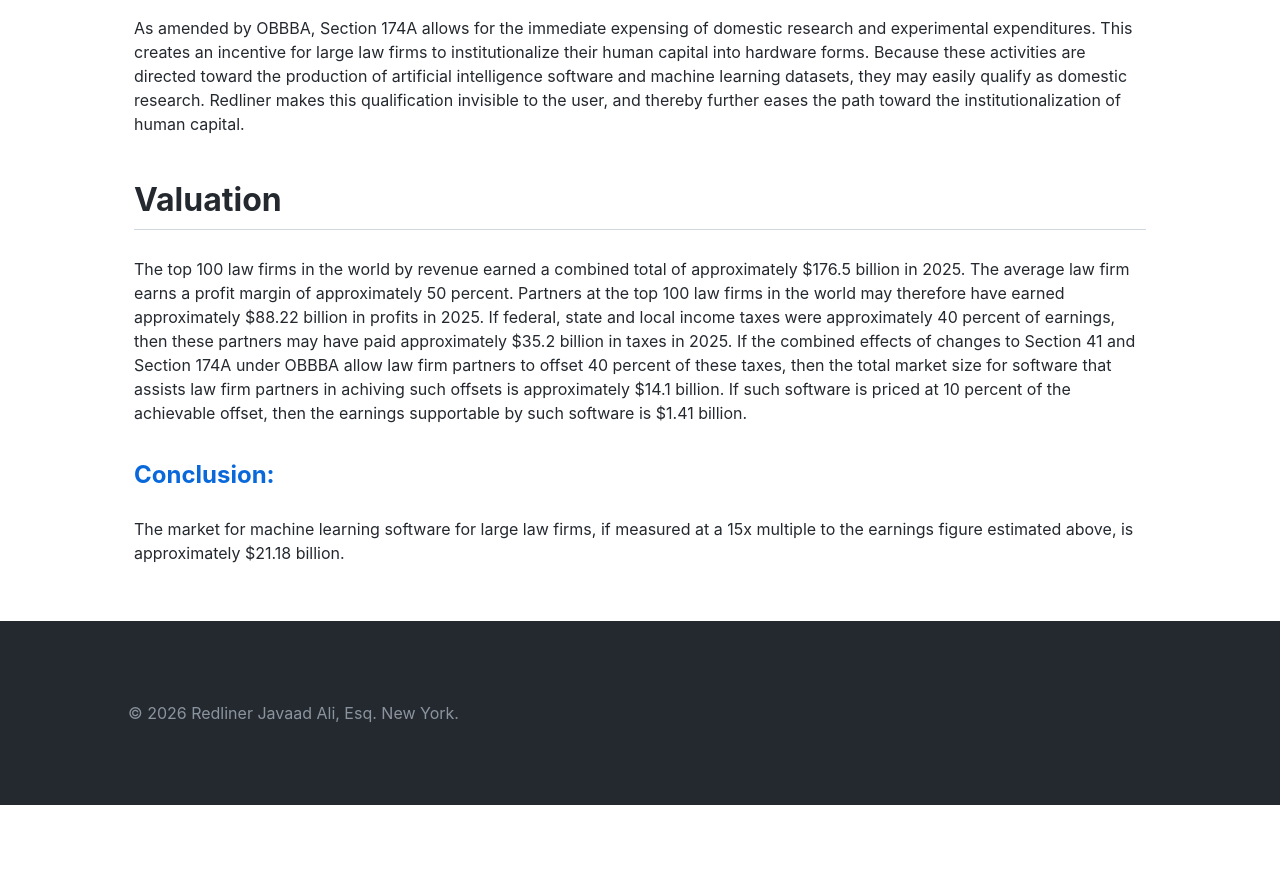
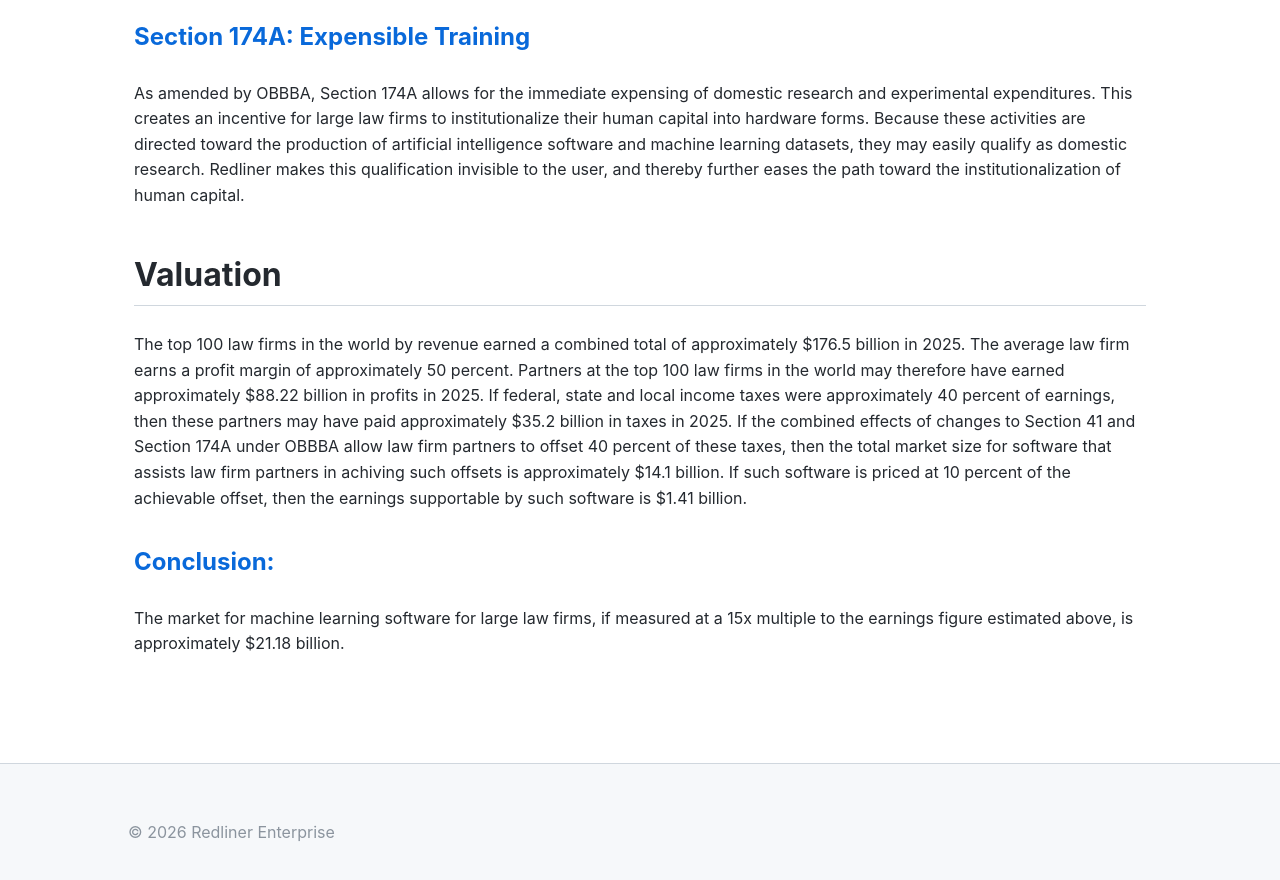
Before and after one commit to advocatesclose/redliner-site, a Jekyll site: the page built from machine-learning/index.md, in a window 1280 px wide and 900 px high, scrolled down 1668 px. Shown: the top 880 px of the window. Built offline with Jekyll 4.4.1, drawn with Linux system fonts in a browser that asks for light colours; before the commit the page ends 2473 px from its top, so only the background shows below that.

Commit message:
Refactor default layout HTML structure and styles

```diff
--- a/_layouts/default.html
+++ b/_layouts/default.html
@@ -1,29 +1,23 @@
 <!DOCTYPE html>
-<html>
+<html lang="en">
 <head>
     <meta charset="UTF-8">
+    <meta name="viewport" content="width=device-width, initial-scale=1.0">
     <title>{{ page.title }}</title>
     <link rel="stylesheet" href="{{ '/assets/css/style.css' | relative_url }}">
-
-    <script async src="https://www.googletagmanager.com/gtag/js?id=G-W6GL1XQQLV"></script>
-    <script>
-        window.dataLayer = window.dataLayer || [];
-        function gtag(){dataLayer.push(arguments);}
-        gtag('js', new Date());
-        gtag('config', 'G-W6GL1XQQLV');
-    </script>
-</head>
+    </head>
 <body>
-    <nav>
-        <div class="logo">Redliner</div>
+    <nav style="background: #24292f; color: white; padding: 1rem 10%; display: flex; justify-content: space-between;">
+        <strong>Redliner</strong>
+        <a href="/" style="color: white; text-decoration: none;">Home</a>
     </nav>
 
-    <div class="container">
+    <main style="max-width: 1012px; margin: 0 auto; padding: 40px 20px; font-family: -apple-system, sans-serif; line-height: 1.6;">
         {{ content }}
-    </div>
+    </main>
 
-    <footer>
-        <p>© {{ "now" | date: "%Y" }} {{ site.title }} Javaad Ali, Esq. New York.</p>
+    <footer style="background: #f6f8fa; padding: 40px 10%; border-top: 1px solid #d0d7de; margin-top: 50px;">
+        <p>© 2026 Redliner Enterprise</p>
     </footer>
 </body>
 </html>
```
